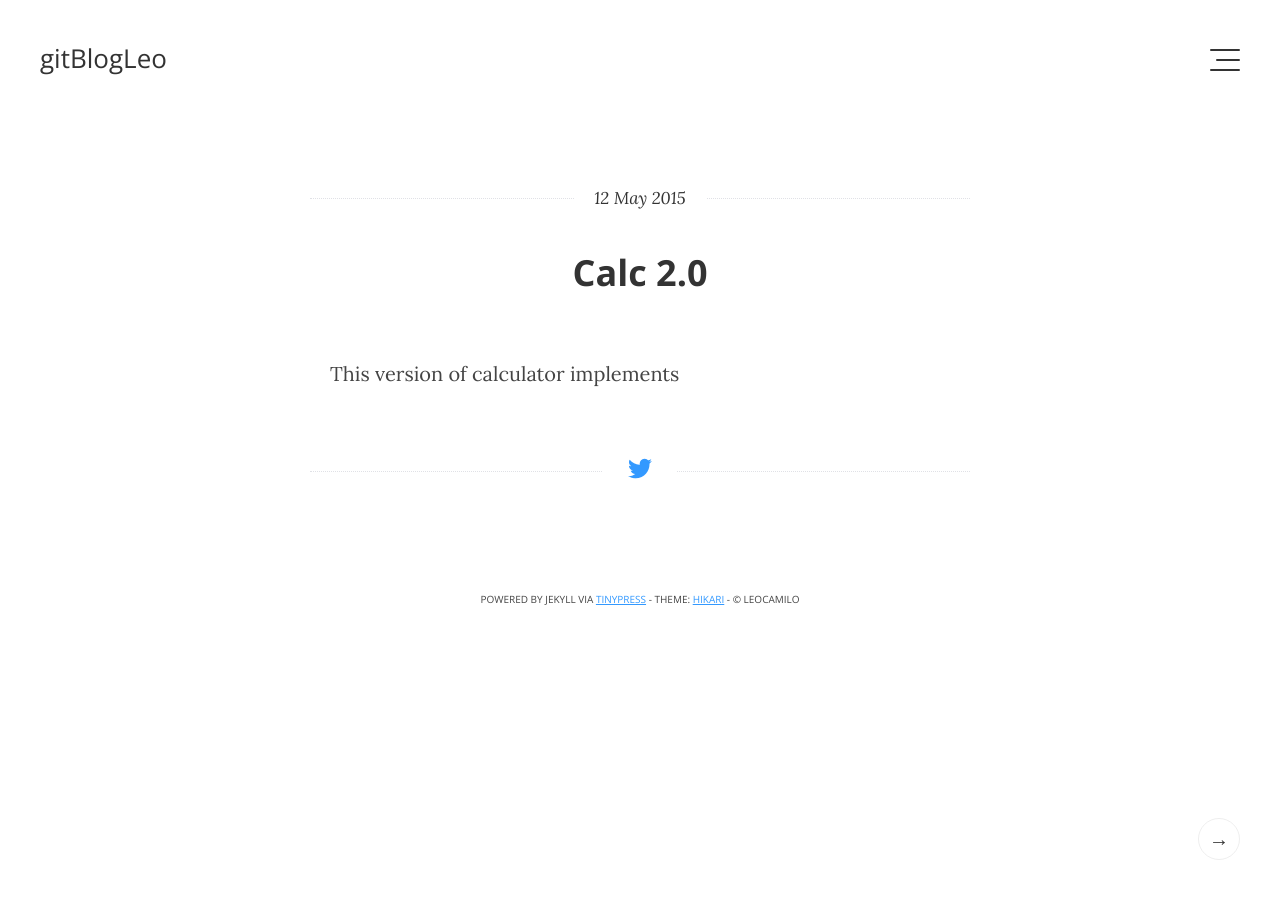
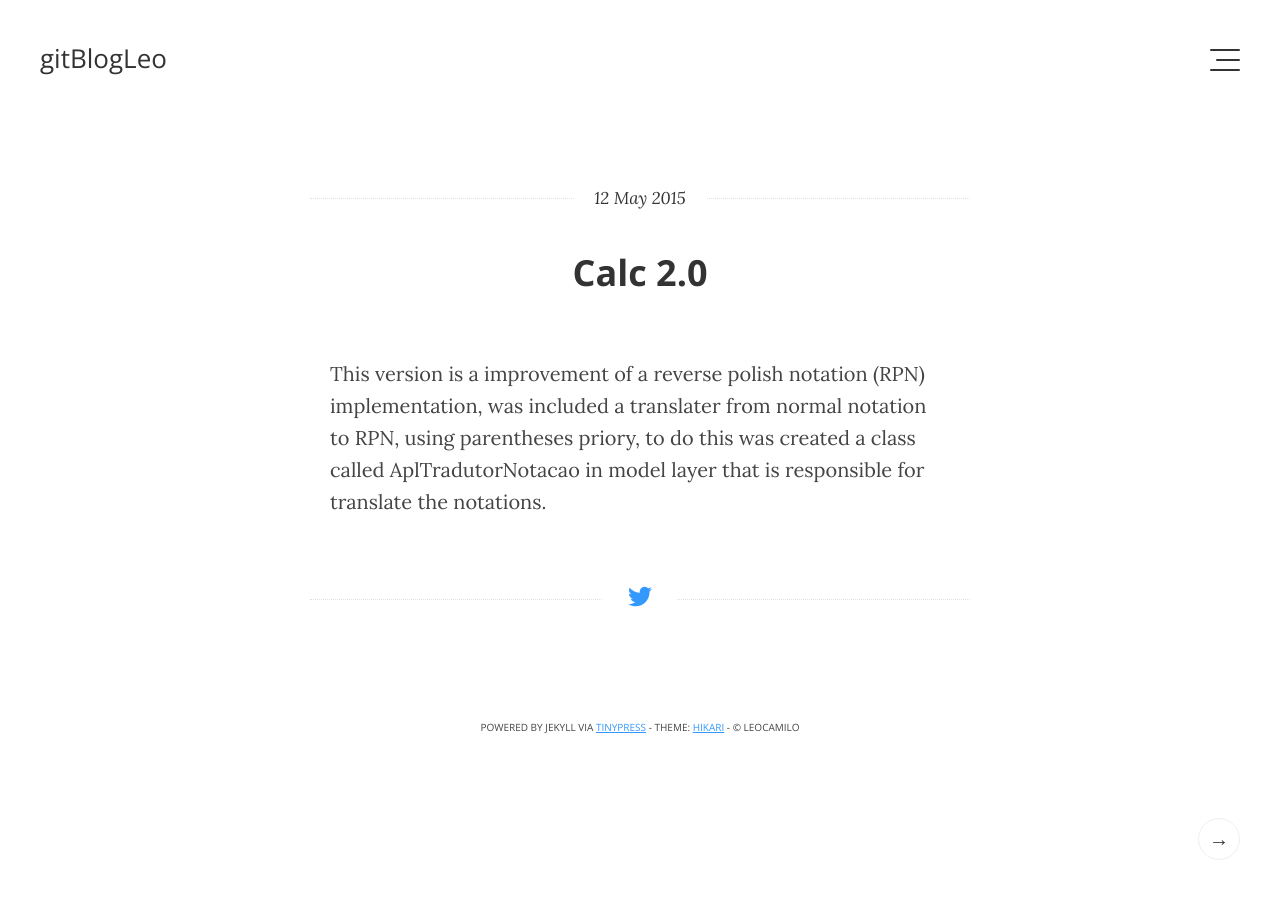
Before and after one commit to leoCamilo/leoCamilo.github.io, a Jekyll site: the page built from _posts/2015-05-12-calc-2-0.markdown, in a window 1280 px wide. Built offline with Jekyll 4.4.1, drawn with Linux system fonts in a browser that asks for light colours; grey boxes are pictures that could not be loaded.

Commit message:
Post update: Calc 2.0

```diff
--- a/_posts/2015-05-12-calc-2-0.markdown
+++ b/_posts/2015-05-12-calc-2-0.markdown
@@ -3,4 +3,4 @@ published: true
 title: Calc 2.0
 layout: post
 ---
-This version of calculator implements
+This version is a improvement of a reverse polish notation (RPN) implementation, was included a translater from normal notation to RPN, using parentheses priory, to do this was created a class called AplTradutorNotacao in model layer that is responsible for translate the notations.
```
